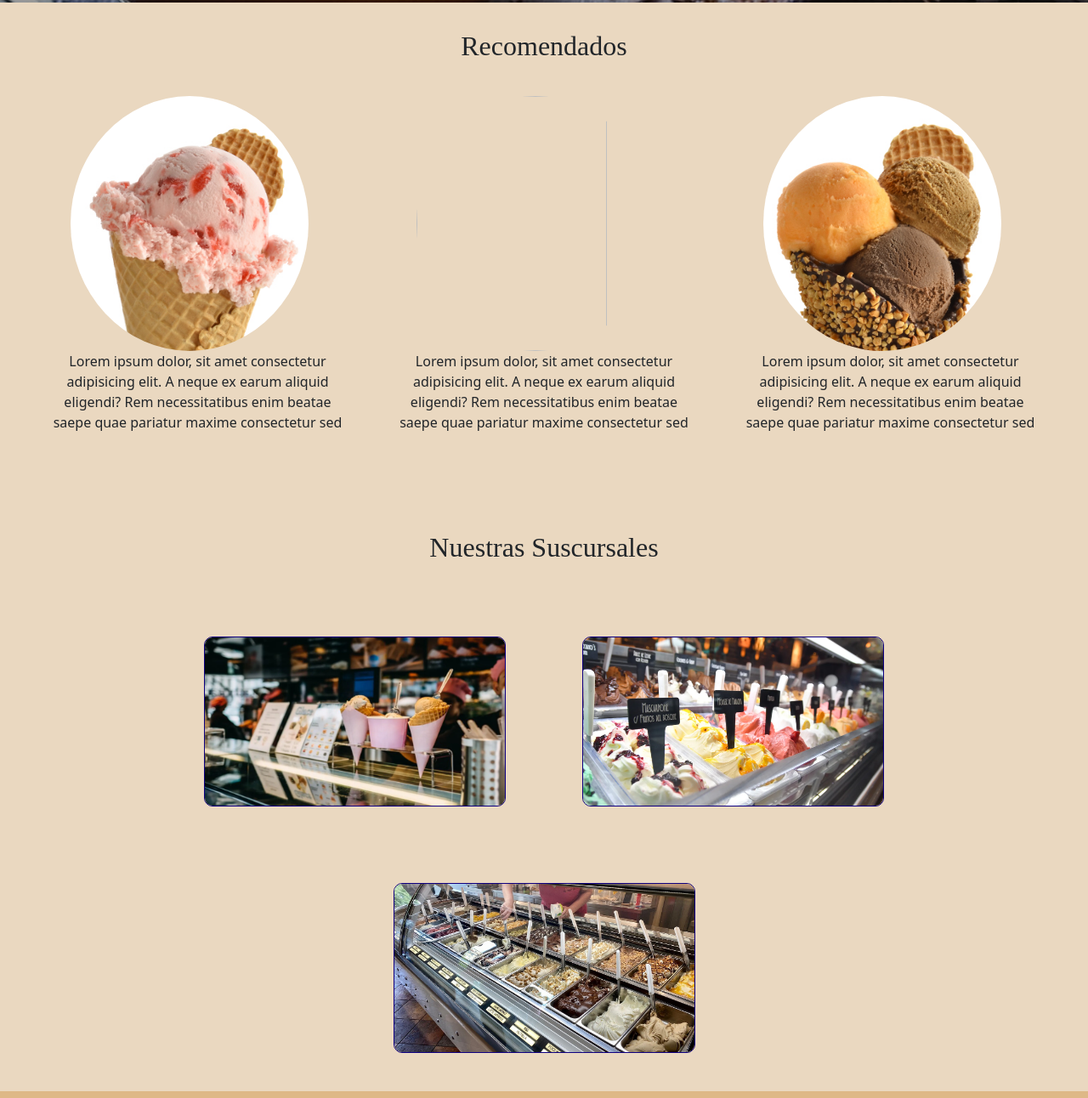
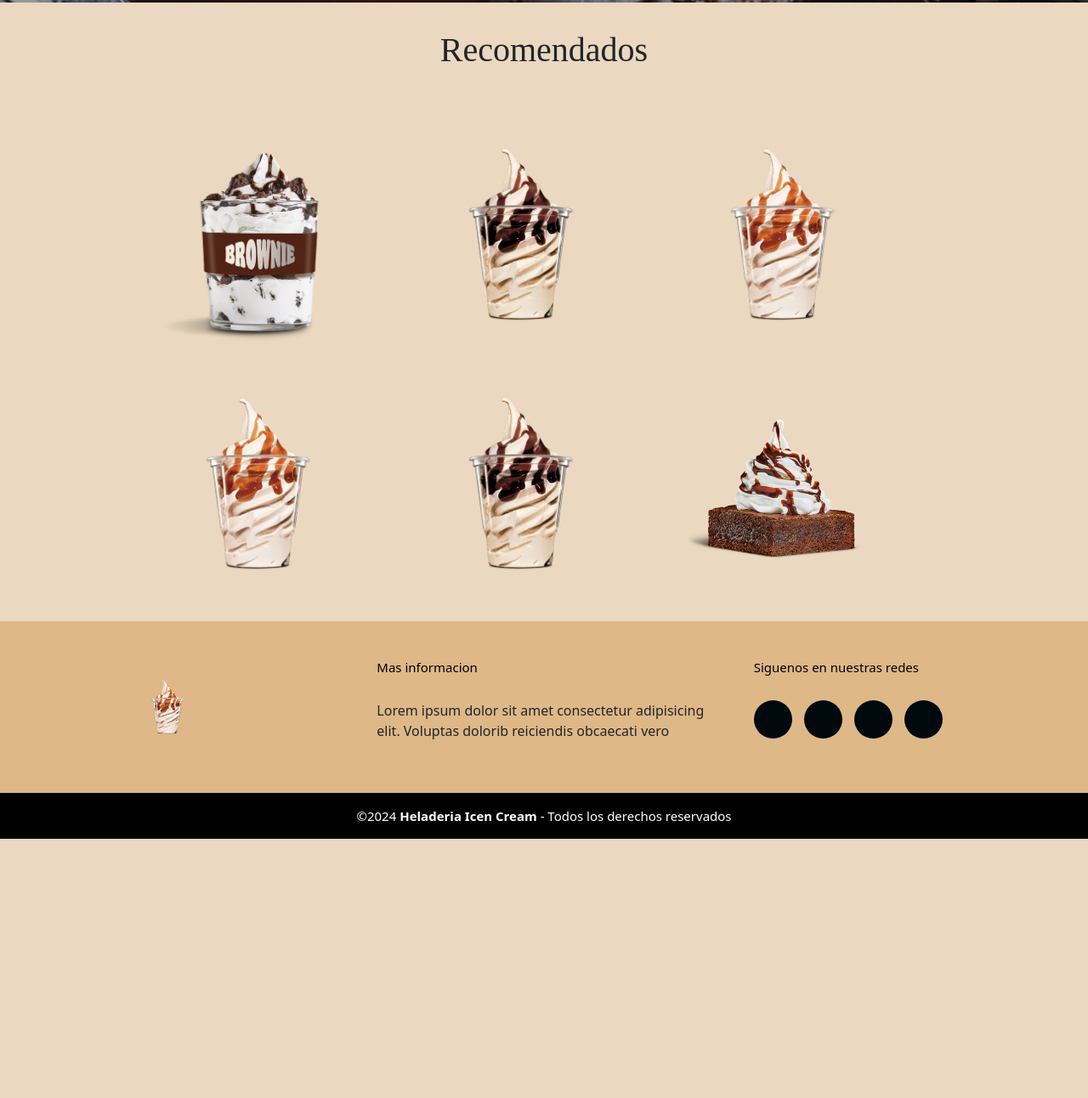
Before and after one commit to Facucoyne/Heladeria-Ice-Cream, a website: page index.html in a window 1280 px wide. Shown: the part 568-1860 px from the top of the page at 85% size. After the commit the page ends 1555 px from the top, so only its background shows below. Drawn offline with nearby package versions, Linux system fonts and the light colour scheme; some icons are missing.

Commit message:
Modificaciones

```diff
--- a/index.html
+++ b/index.html
@@ -8,6 +8,7 @@
     <link href="https://cdn.jsdelivr.net/npm/bootstrap@5.3.3/dist/css/bootstrap.min.css" rel="stylesheet" integrity="sha384-QWTKZyjpPEjISv5WaRU9OFeRpok6YctnYmDr5pNlyT2bRjXh0JMhjY6hW+ALEwIH" crossorigin="anonymous">
     <!--Sass-->
     <link rel="stylesheet" href="css/style.css">
+    <script defer src="./js/main.js"></script>
 
 </head>
 <body>
@@ -92,90 +93,38 @@
             </button>
           </div>
 
-          <section>
-            <h2 class="textoSecundario">Recomendados</h2>
-
-            <div class="contenedor">
-              <div class="coder-card">
-                <img src="img/cucurucho-mini-gigante.jpg" alt="">
-                <div class="texto">
-                  <p >Lorem ipsum dolor, sit amet consectetur adipisicing elit. A neque ex earum aliquid eligendi? Rem necessitatibus enim beatae saepe quae pariatur maxime consectetur sed assumenda, nesciunt explicabo eum laborum. Ipsa.</p>
 
 
-                </div>
+           <!--Galeria img js-->
+    <div class="ful-img" id="fulImgBox">
+      <img src="img/cucurucho-mini-gigante.jpg" id="fulImg" alt="">
+      <span onclick="closeImg()">X</span>
+  </div>
+  <!---->
+  <section>
+    <h2 class="textoTerciario">Recomendados</h2>
+      <div class="img-gallery">
+          <img src="./img/King-Mix-Brownie-1.png" onclick="openImg(this.src)" alt="">
+          <img src="./img/Sundae-Chocolate.png" onclick="openImg(this.src)" alt="">
+          <img src="./img/Sundae-Dulce-de-Leche.png" onclick="openImg(this.src)" alt="">
+      </div>
+  </section>
 
+                 <!--Galeria img js-->
+    <div class="ful-img" id="fulImgBox">
+      <img src="img/cucurucho-mini-gigante.jpg" id="fulImg" alt="">
+      <span onclick="closeImg()">X</span>
+  </div>
+  <!---->
+  <section>
 
-              </div>
+      <div class="img-gallery">
+          <img src="./img/Sundae-Dulce-de-Leche.png" onclick="openImg(this.src)" alt="">
+          <img src="./img/Sundae-Chocolate.png" onclick="openImg(this.src)" alt="">
+          <img src="./img/Brownissimo.png" onclick="openImg(this.src)" alt="">
 
-
-              <div class="contenedor">
-                <div class="coder-card">
-                  <img src="img/cucurucho-grido.jpg" alt="">
-                  <div class="texto">
-                    <p >Lorem ipsum dolor, sit amet consectetur adipisicing elit. A neque ex earum aliquid eligendi? Rem necessitatibus enim beatae saepe quae pariatur maxime consectetur sed assumenda, nesciunt explicabo eum laborum. Ipsa.</p>
-
-
-                  </div>
-
-
-                </div>
-
-
-              </div>
-
-              <div class="contenedor">
-                <div class="coder-card">
-                  <img src="img/cucurucho-max.jpg" alt="">
-                  <div class="texto">
-                    <p >Lorem ipsum dolor, sit amet consectetur adipisicing elit. A neque ex earum aliquid eligendi? Rem necessitatibus enim beatae saepe quae pariatur maxime consectetur sed assumenda, nesciunt explicabo eum laborum. Ipsa.</p>
-
-
-                  </div>
-
-
-                </div>
-
-
-              </div>
-            </div>
-          </section>
-
-
-            <h2 class="textoSecundario">Nuestras Suscursales</h2>
-            <div class="body1">
-              <div class="wrapper">
-                <div class="image-box1">
-                  <img src="img/heladosshop.webp" alt="">
-                  <div class="overlay">
-                    <div class="overlay-text1">Villa Ballester</div>
-
-                  </div>
-
-
-
-                </div>
-
-                <div class="image-box1">
-                  <img src="img/helado-artesanaljpg.webp" alt="">
-                  <div class="overlay">
-                    <div class="overlay-text1">Belgrano</div>
-
-                  </div>
-
-                </div>
-
-                <div class="image-box1">
-                  <img src="img/caption.jpg" alt="">
-                  <div class="overlay">
-                    <div class="overlay-text1">Chacabuco</div>
-                  </div>
-
-                </div>
-                <!--Aca para agregar otro-->
-              </div>
-
-
-            </div>
+      </div>
+  </section>
 
             <!--Footer-->
             <footer class="pie-pagina">
--- a/js/main.js
+++ b/js/main.js
@@ -34,3 +34,17 @@
             }
         });
     }
+
+
+
+const fulImgBox = document.getElementById("fulImgBox");
+fulImg = document.getElementById("fulImg");
+
+function openImg(refence){
+    fulImgBox.style.display = "flex"
+    fulImg.src = refence
+}
+
+function closeImg(){
+    fulImgBox.style.display = "none"
+}
--- a/sass/components/_footer.scss
+++ b/sass/components/_footer.scss
@@ -66,13 +66,13 @@
 
 
 
-@media screen and (max-width: 800px) {
+@media screen and (max-width: 360px) {
     .pie-pagina .grupo-1{
         text-align: center;
         width: 80%;
         grid-template-columns: repeat(1, 1fr);
-        grid-gap: 45px;
-        padding: 35px 10px;
+        grid-gap: 30px;
+        padding: 30px 10px;
     }
 
     .red-social{
--- a/sass/components/_header.scss
+++ b/sass/components/_header.scss
@@ -1,8 +1,3 @@
-*{
-    margin: 0;
-    padding: 0;
-    box-sizing: border-box;
-}
 
 .logo{
     width: 45px;
--- a/sass/pages/_index.scss
+++ b/sass/pages/_index.scss
@@ -1,3 +1,9 @@
+
+*{
+    margin: 0;
+    padding: 0;
+    box-sizing: border-box;
+}
 
 body{
     background-color: #ead8c0;
@@ -8,122 +14,61 @@ body{
     font-family: 'Times New Roman', Times, serif;
 }
 
-/*Productos*/
-
-.contenedor{
-    display: flex;
-    flex-wrap: wrap;
-    justify-content: space-evenly;
-    row-gap: 25px;
-    padding-bottom: 40px;
-
-
-.coder-card{
-    width: 350px;
-    height: 400px;
-    overflow: hidden;
-}
-
-.coder-card img{
-    width: 80%;
-    height: 300px;
-    object-fit: cover;
-    border-radius: 50%;
-    margin-left: 25px;
-
-
-
-
-
-}
-
-
-.texto{
-    display: flex;
-    flex-direction: column;
-    align-items: center;
+.textoTerciario{
     text-align: center;
-
-
-
-}
+    font-size: 40px;
+    padding: 32px;
+    font-family: 'Times New Roman', Times, serif;
 }
 
 
 /* Sucursales */
-
-.body1{
-    min-height: 50vh;
-    display: flex;
-    justify-content: center;
-    align-items: center;
-
-
-
-
-    .wrapper{
-        display: flex;
-        justify-content: center;
-        align-items: center;
-        flex-wrap: wrap;
+/*Galeria*/
+.img-gallery{
+    width: 70%;
+    margin: 50px auto 50px;
+    display: grid;
+    grid-template-columns: repeat(auto-fit,minmax(240px,1fr));
+    gap: 30px;
 }
 
-
-
-    .image-box1{
-        position: relative;
-        overflow: hidden;
-        width: 355px;
-        height: 200px;
-        margin: 45px;
-        border-radius: 10px;
+.img-gallery img{
+    width: 80%;
     cursor: pointer;
-        border: 1px solid rgb(15, 0, 128);
+    transition: 1s;
 }
 
+.img-gallery img:hover{
+    transform: scale(1.2);
 
-        .image-box1 img{
+}
+/*Galeria Js modal*/
+.ful-img{
     width: 100%;
-            height: 100%;
-            object-fit: cover;
-            transition: transform 0.3s ease;
-        }
-
-
-
-        .overlay{
-            position: absolute;
+    height: 100vh;
+    background-color: rgba(0, 0, 0, 0.6);
+    position: fixed;
     top: 0;
     left: 0;
-            width: 100%;
-            height: 100%;
-            background: rgba(0, 0, 0, 0.7);
-            opacity: 0;
-            display: flex;
+    display: none;
+    align-items: center;
     justify-content: center;
-            align-items: center;
-            transition:  opacity 0.3s ease;
+    z-index: 99;
 
 }
 
 
 
-        .overlay-text1{
-        color: #fff;
-        font-weight: bold;
-        font-size: 18px;
-        text-transform: uppercase;
+.ful-img img{
+    width: 90%;
+    max-width: 500px;
 }
 
-
-    .image-box1:hover img{
-        transform: scale(1.1);
-
-
+.ful-img span{
+    position: absolute;
+    top: 5%;
+    right: 5%;
+    font-size: 30px;
+    color: #fff;
+    cursor: pointer;
 }
-
-    .image-box1:hover .overlay{
-        opacity: 1;
-
-    }
-}
```
Also changed, not shown: css/style.css, img/King-Mix-Brownie-1.png (added), 1 other file. Lines whose indentation alone changed are shown as unchanged.
